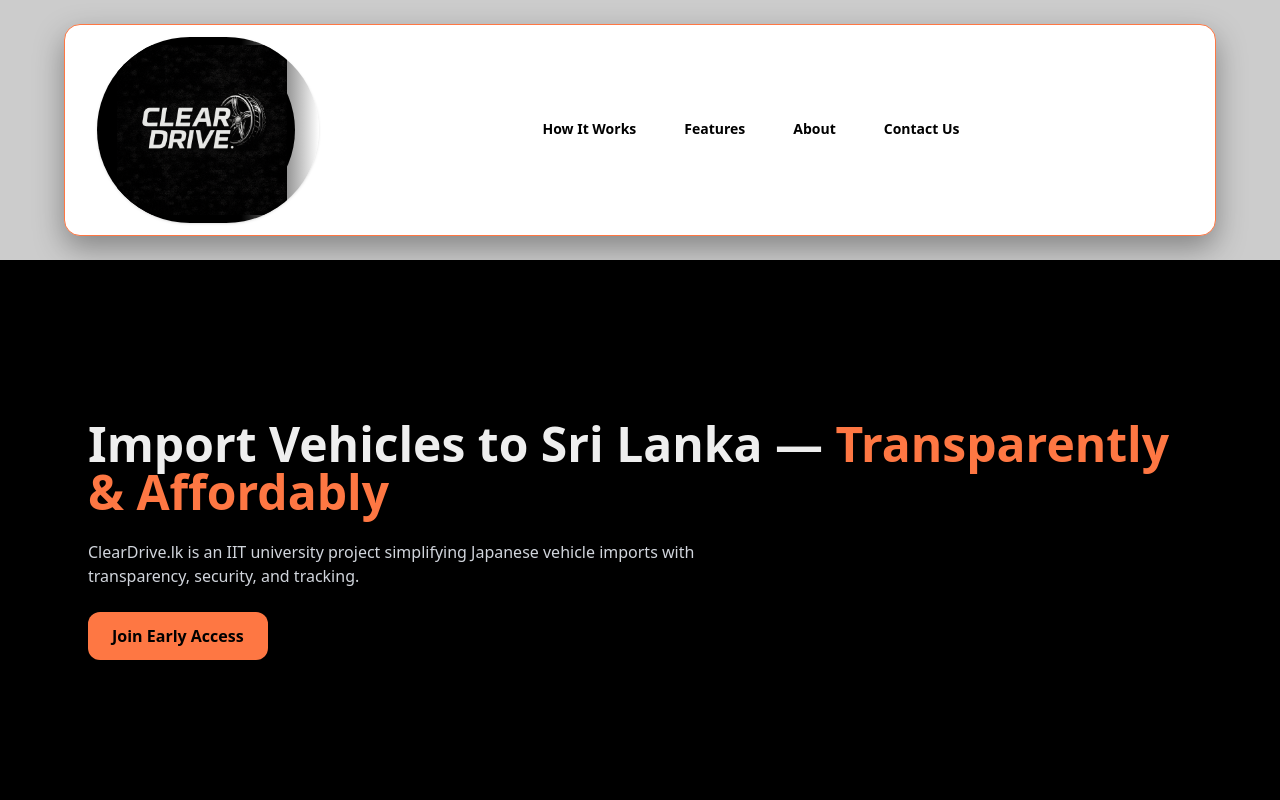
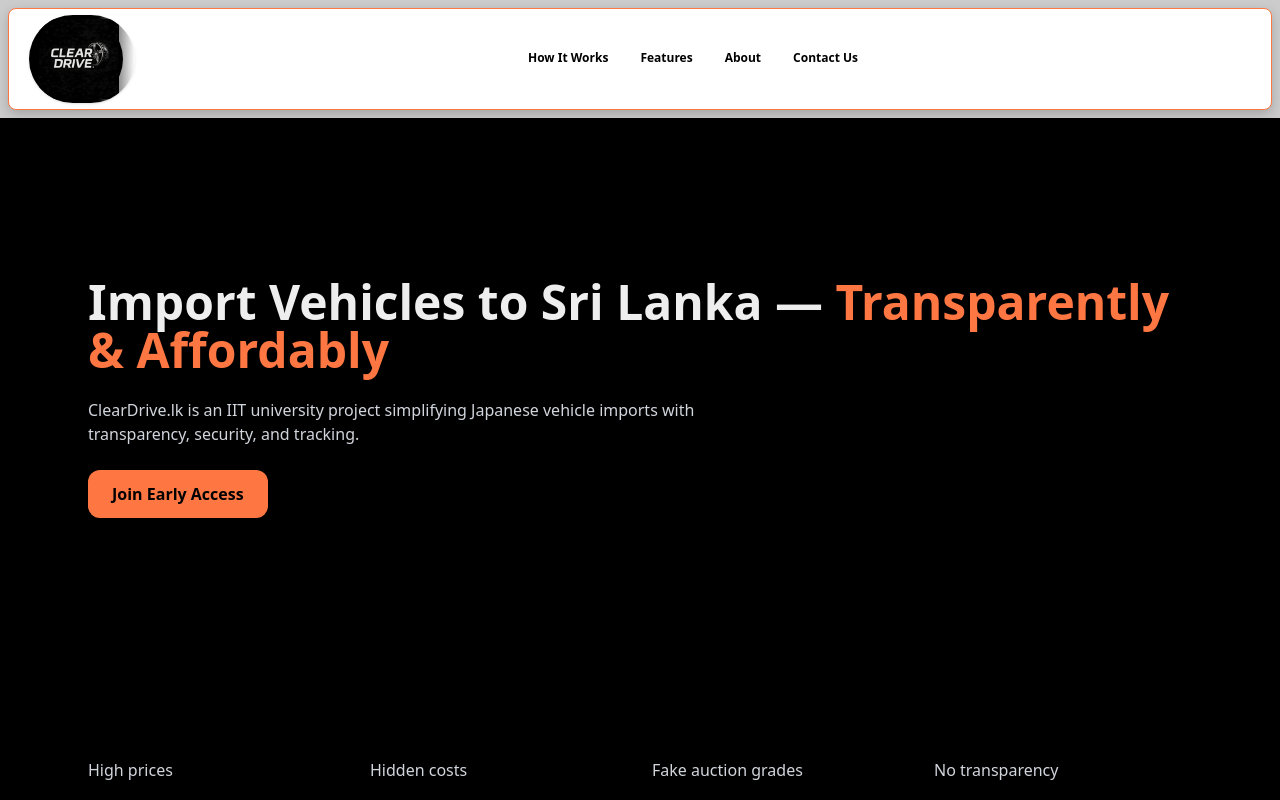
Before and after one commit to ClearDrive-lk/cleardrive-landing, a Next.js app: page / in a window 1280 px wide. Shown: the top 800 px of the page. Built offline with nearby package versions, Linux system fonts and the light colour scheme.

Commit message:
nav and footer fix

```diff
--- a/components/Footer.tsx
+++ b/components/Footer.tsx
@@ -104,10 +104,10 @@
           {/* Right Side: Icons + Brand */}
           <div className="flex items-center gap-8">
             <div className="flex gap-4 text-black">
-              <Link href="#" aria-label="Facebook"><Facebook size={18} /></Link>
-              <Link href="#" aria-label="Instagram"><Instagram size={18} /></Link>
+              <Link href="https://www.facebook.com/profile.php?id=61583815894113" aria-label="Facebook"><Facebook size={18} /></Link>
+              <Link href="https://www.instagram.com/cleardrivelk/" aria-label="Instagram"><Instagram size={18} /></Link>
               <Link href="#" aria-label="X"><Twitter size={18} /></Link>
-              <Link href="#" aria-label="LinkedIn"><Linkedin size={18} /></Link>
+              <Link href="https://www.linkedin.com/company/clear-drive-lk/" aria-label="LinkedIn"><Linkedin size={18} /></Link>
               <Link href="#" aria-label="YouTube"><Youtube size={18} /></Link>
             </div>
             <span className="font-bold text-slate-700 text-sm">ClearDrive.lk</span>
--- a/components/Navbar.tsx
+++ b/components/Navbar.tsx
@@ -3,18 +3,18 @@
 
 export default function Navbar() {
   return (
-    <div className="w-full flex justify-center px-4 py-4 md:py-6 bg-white/80 backdrop-blur">
-      <nav className="flex w-full max-w-6xl items-center justify-between rounded-2xl border border-[#FE7743] bg-[#FFFFFF] shadow-[0_12px_30px_rgba(0,0,0,0.35)] px-4 md:px-8 py-3">
+    <div className="w-full flex justify-center px-2 py-1 md:py-2 bg-white/80 backdrop-blur">
+      <nav className="flex w-full max-w-7xl items-center justify-between rounded-lg border border-[#FE7743] bg-[#FFFFFF] shadow-[0_4px_12px_rgba(0,0,0,0.2)] px-3 md:px-5 py-1.5">
 
         {/* Left: Logo */}
-        <Link href="/" className="flex items-center gap-3 shrink-0 group">
-          <div className="rounded-full bg-[linear-gradient(to_right,_#000000_0%,_#000000_65%,_#ffffff_100%)] pl-3 pr-6 py-1 shadow-sm overflow-hidden">
-            <div className="bg-black rounded-full px-2 py-1">
+        <Link href="/" className="flex items-center gap-1.5 shrink-0 group">
+          <div className="rounded-full bg-[linear-gradient(to_right,_#000000_0%,_#000000_65%,_#ffffff_100%)] pl-1.5 pr-3 py-0.5 shadow-sm overflow-hidden">
+            <div className="bg-black rounded-full px-1 py-0.5">
               <Image
                 src="/logo.png"
                 alt="ClearDrive.lk Logo"
-                width={170}
-                height={60}
+                width={80}
+                height={32}
                 priority
               />
             </div>
@@ -23,7 +23,7 @@
 
         {/* Centered Nav Links with spacing */}
         <div className="flex-1 flex justify-center">
-          <div className="flex items-center gap-12 text-sm font-semibold">
+          <div className="flex items-center gap-8 text-xs font-semibold">
             <Link
               href="/how-it-works"
               className="text-black transition-colors duration-150 hover:text-[#FE7743] hover:border-b-2 hover:border-[#FE7743] pb-0.5"
```
